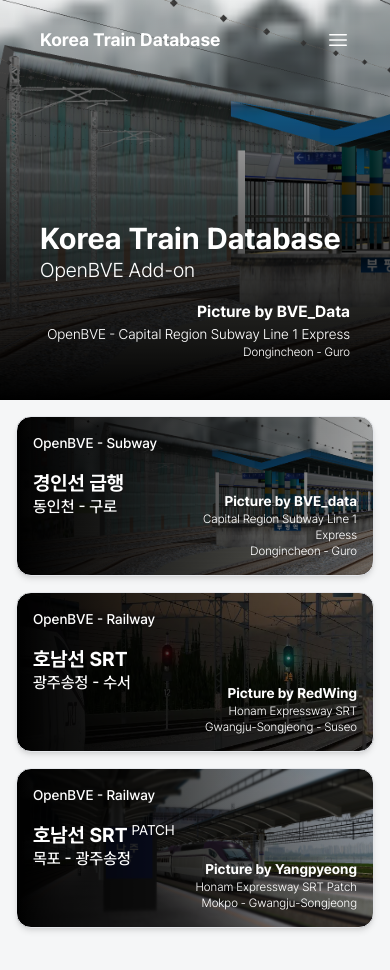
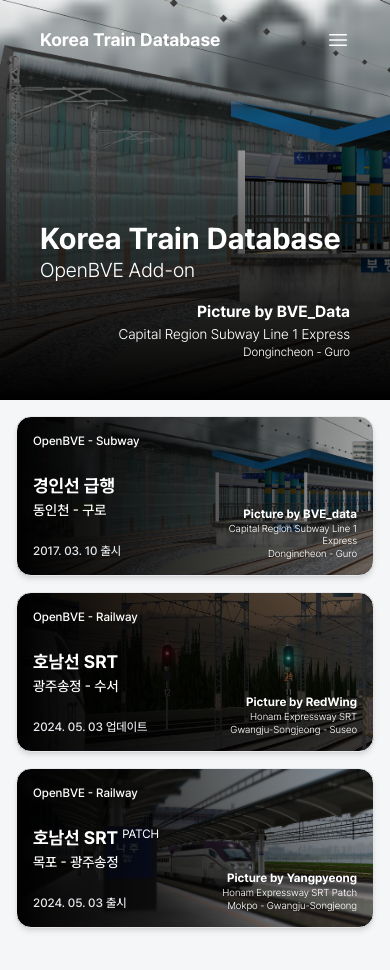
Before and after one commit to X-Cube-Inc/xcubewebpage, a Next.js app: page /open-bve in a window 390 px wide. Shown: the top 970 px of the page. Built offline with nearby package versions, Linux system fonts and the light colour scheme.

Commit message:
feat: fix

```diff
--- a/src/components/Navbar.tsx
+++ b/src/components/Navbar.tsx
@@ -119,8 +119,6 @@
       : 'text-basicGrey/50'
   )
 
-  console.log(router.pathname)
-
   return (
     disabled
       ? <div
--- a/src/pages/index.tsx
+++ b/src/pages/index.tsx
@@ -1,4 +1,4 @@
-import { useContext } from 'react'
+import { Fragment, useContext } from 'react'
 import Link from 'next/link'
 import Image from 'next/image'
 import { NextSeo } from 'next-seo'
@@ -48,7 +48,7 @@
                 </div>
                 <div className='lg:self-end text-right'>
                   <p className='font-bold lg:text-lg text-base'>Picture by MetroPhics - Gyeongbokgung</p>
-                  <p className='font-light lg:text-base text-sm'>OpenBVE - KTX CheongRyong</p>
+                  <p className='font-light lg:text-base text-sm'>KTX CheongRyong</p>
                 </div>
               </div>
             </div>
@@ -93,11 +93,8 @@
             <div className='mb-2'>
               {
                 (updateLogs.datas as UpdateLogProps[]).map((value, idx) => (
-                  <>
-                    <UpdateLogBody
-                      key={createUniqueUUIDKey()}
-                      version={value.version}
-                    >
+                  <Fragment key={createUniqueUUIDKey()}>
+                    <UpdateLogBody version={value.version}>
                       {
                         value.details.map((detail) => (
                           <UpdateLogItem
@@ -112,7 +109,7 @@
                     {
                       updateLogs.datas.length - 1 !== idx && <div className='bg-korail-coolGray/10 w-full h-px my-4' />
                     }
-                  </>
+                  </Fragment>
                 ))
               }
             </div>
--- a/src/pages/open-bve/index.tsx
+++ b/src/pages/open-bve/index.tsx
@@ -45,7 +45,7 @@
                 <div className='lg:self-end text-right'>
                   <p className='font-bold lg:text-lg text-base'>Picture by BVE_Data</p>
                   <div className='font-light'>
-                    <p className='lg:text-base text-sm'>OpenBVE - Capital Region Subway Line 1 Express</p>
+                    <p className='lg:text-base text-sm'>Capital Region Subway Line 1 Express</p>
                     <p className='lg:text-sm text-xs'>Dongincheon - Guro</p>
                   </div>
                 </div>
@@ -81,22 +81,9 @@
   subtitle,
   route,
   image,
-  updateAt
-}: {
-  to: string
-  target?: React.HTMLAttributeAnchorTarget,
-  head?: string
-  title: string
-  subtitle?: string
-  route: string
-  image: {
-    url: string
-    author: string
-    title: string
-    route: string
-  }
-  updateAt?: string
-}) {
+  createdAt,
+  updatedAt
+}: OpenBVEProps) {
   return (
     <Link href={to} target={target}>
       <div
@@ -111,19 +98,27 @@
         }}
       >
         <div className='flex justify-between px-4 py-4 h-full'>
-          <div className='font-medium h-full w-full'>
-            <p className='text-sm'>{head}</p>
-            <div className='my-4'>
-              <p className='font-bold text-xl'>{title}{subtitle && <sup className='uppercase ml-1 font-normal text-sm'>{subtitle}</sup>}</p>
-              <p>{route}</p>
+          <div className='font-medium h-full w-full flex flex-col justify-between'>
+            <p className='lg:text-sm text-xs'>{head}</p>
+            <div className=''>
+              <p className='font-bold lg:text-xl text-lg'>{title}{subtitle && <sup className='uppercase ml-1 font-normal text-xs'>{subtitle}</sup>}</p>
+              <p className='lg:text-base text-sm'>{route}</p>
             </div>
-            {updateAt && <p className='text-basicGrey text-sm'>{updateAt} 업데이트</p>}
+            <p className='text-basicGrey lg:text-sm text-xs'>
+              {
+                updatedAt
+                  ? `${updatedAt} 업데이트`
+                  : createdAt
+                    ? `${createdAt} 출시`
+                    : ''
+              }
+            </p>
           </div>
           <div className='self-end w-full text-right'>
-            <p className='font-bold text-sm'>Picture by {image.author}</p>
-            <div className='font-light'>
-              <p className='text-xs'>{image.title}</p>
-              <p className='text-xs'>{image.route}</p>
+            <p className='font-bold lg:text-sm text-xs'>Picture by {image.author}</p>
+            <div className='font-light lg:text-xs text-[10px]'>
+              <p>{image.title}</p>
+              <p>{image.route}</p>
             </div>
             <p></p>
           </div>
--- a/src/structures/openbve.json
+++ b/src/structures/openbve.json
@@ -11,7 +11,9 @@
                 "author": "BVE_data",
                 "title": "Capital Region Subway Line 1 Express",
                 "route": "Dongincheon - Guro"
-            }
+            },
+            "createdAt": "2017. 03. 10",
+            "updatedAt": ""
         },
         {
             "to": "https://www.redwingspace.com/bve/data/honam-srt/download",
@@ -24,7 +26,9 @@
                 "author": "RedWing",
                 "title": "Honam Expressway SRT",
                 "route": "Gwangju-Songjeong - Suseo"
-            }
+            },
+            "createdAt": "2024. 05. 01",
+            "updatedAt": "2024. 05. 03"
         },
         {
             "to": "https://cafe.naver.com/skyrailway/141813",
@@ -38,7 +42,9 @@
                 "author": "Yangpyeong",
                 "title": "Honam Expressway SRT Patch",
                 "route": "Mokpo - Gwangju-Songjeong"
-            }
+            },
+            "createdAt": "2024. 05. 03",
+            "updatedAt": ""
         }
     ]
 }
--- a/src/types/index.ts
+++ b/src/types/index.ts
@@ -6,6 +6,8 @@
   subtitle?: string
   route: string
   image: OpenBVEImageProps
+  createdAt?: string
+  updatedAt?: string
 }
 
 export interface OpenBVEImageProps {
```
